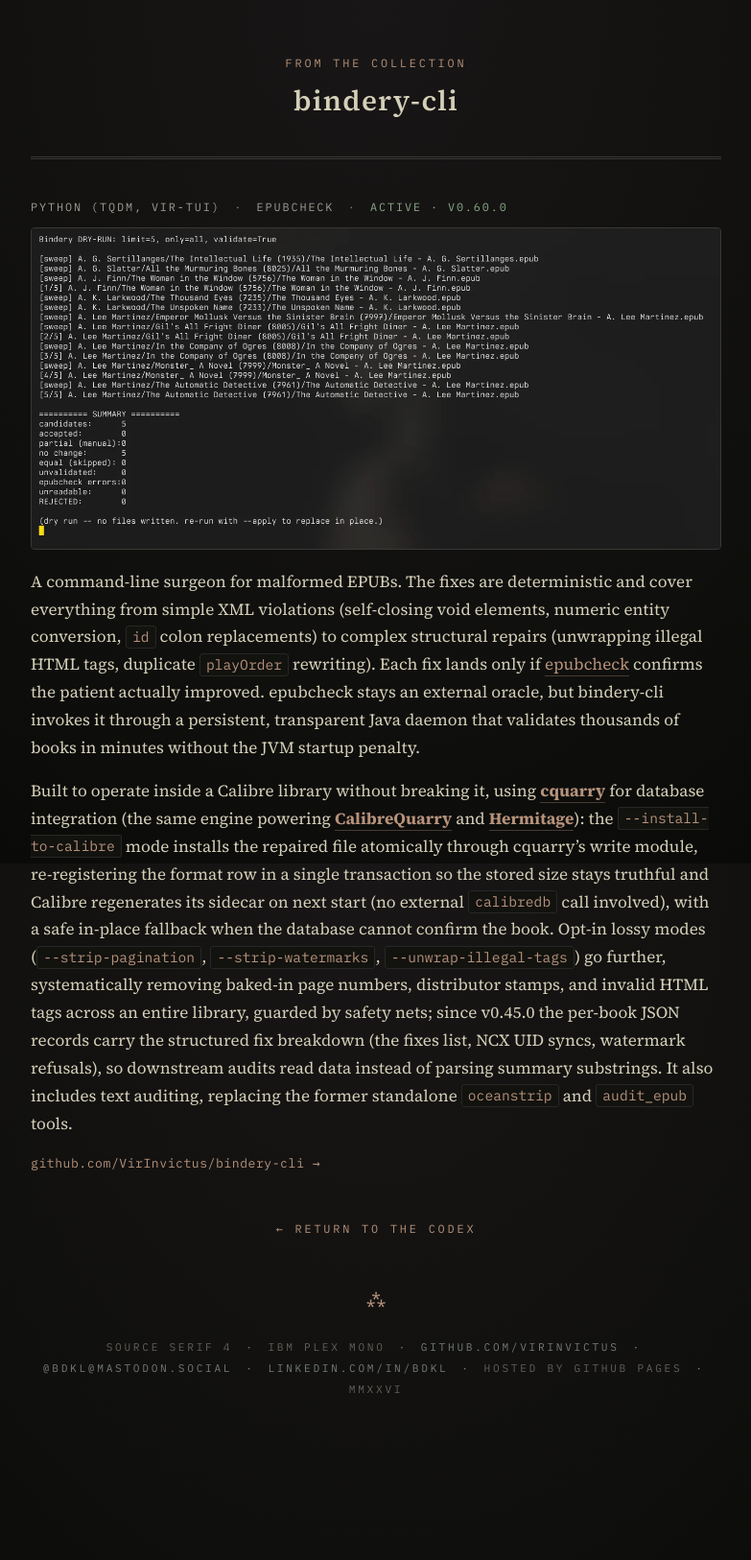
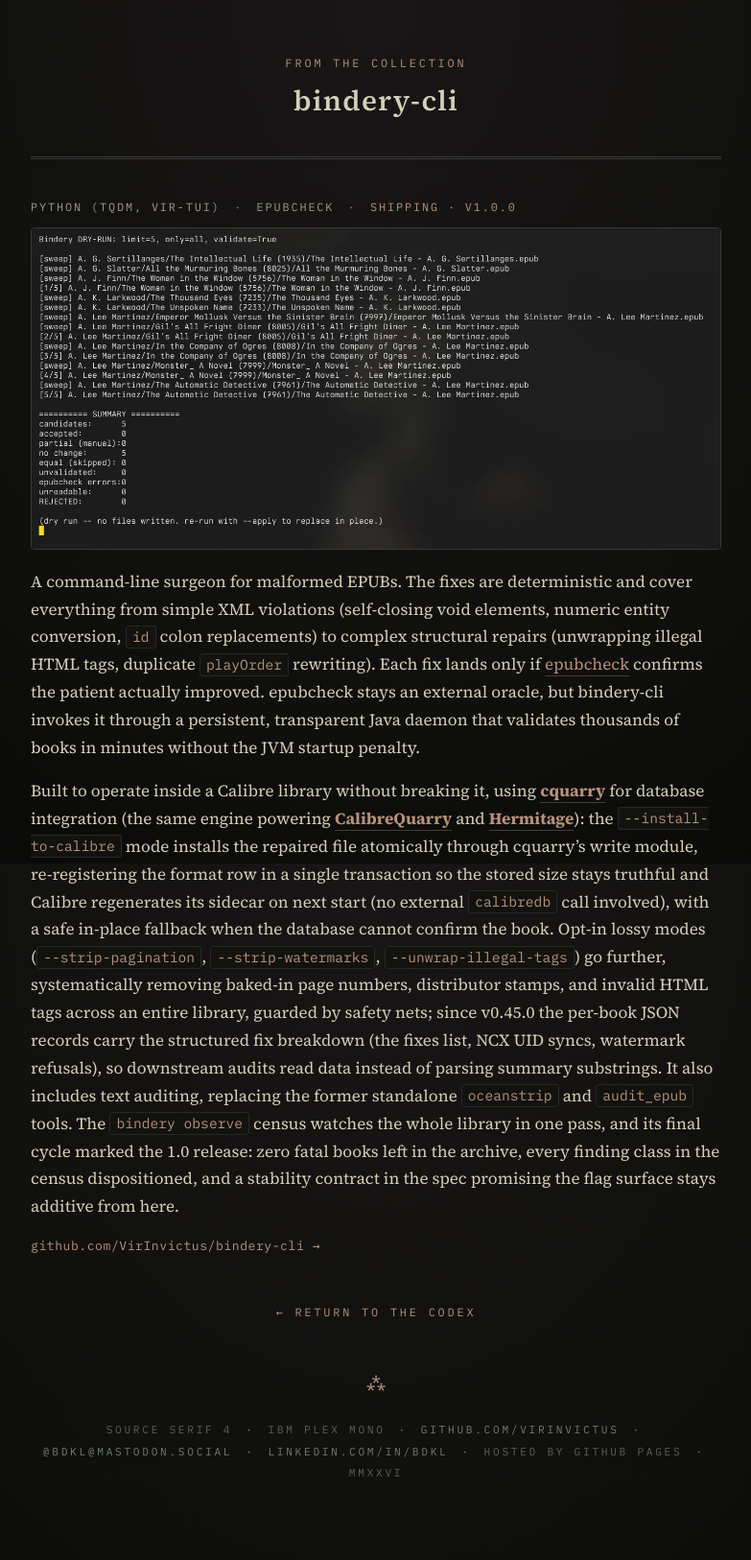
Before and after one commit to VirInvictus/VirInvictus.github.io, a Jekyll site: the page built from codex/bindery-cli.md, in a window 1280 px wide. Shown: the whole page at 96% size, without its empty margins (248-1031 px from the left). Built offline with Jekyll 4.4.1, drawn with Linux system fonts in a browser that asks for light colours; before the commit the page ends 1540 px from its top, so only the background shows below that.

Commit message:
docs: Sunday sync, cards and codex to the week's releases (bindery-cli v1.0.0, CalibreQuarry v3.84.1, cquarry v1.29.0, Viaduct v4.4.2)

```diff
--- a/codex/bindery-cli.md
+++ b/codex/bindery-cli.md
@@ -6,7 +6,7 @@ description: "A command-line surgeon for malformed EPUBs: deterministic fixes co
 permalink: /codex/bindery/
 ---
 
-<p class="codex-meta">Python (tqdm, vir-tui) <span class="stack-sep">·</span> epubcheck <span class="stack-sep">·</span> <span class="status">active · v0.60.0</span></p>
+<p class="codex-meta">Python (tqdm, vir-tui) <span class="stack-sep">·</span> epubcheck <span class="stack-sep">·</span> <span class="status status--shipping">shipping · v1.0.0</span></p>
 
 <div class="codex-plate">
   <img src="{{ '/assets/img/bindery-cli-sweep.webp' | relative_url }}" alt="bindery-cli's dry-run library sweep: per-book epubcheck results above a summary table ending in 'no files written'" loading="lazy">
@@ -14,6 +14,6 @@ permalink: /codex/bindery/
 
 A command-line surgeon for malformed EPUBs. The fixes are deterministic and cover everything from simple XML violations (self-closing void elements, numeric entity conversion, `id` colon replacements) to complex structural repairs (unwrapping illegal HTML tags, duplicate `playOrder` rewriting). Each fix lands only if [epubcheck](https://github.com/w3c/epubcheck) confirms the patient actually improved. epubcheck stays an external oracle, but bindery-cli invokes it through a persistent, transparent Java daemon that validates thousands of books in minutes without the JVM startup penalty.
 
-Built to operate inside a Calibre library without breaking it, using **[cquarry](/codex/cquarry/)** for database integration (the same engine powering **[CalibreQuarry](/codex/calibrequarry/)** and **[Hermitage](/codex/hermitage/)**): the `--install-to-calibre` mode installs the repaired file atomically through cquarry's write module, re-registering the format row in a single transaction so the stored size stays truthful and Calibre regenerates its sidecar on next start (no external `calibredb` call involved), with a safe in-place fallback when the database cannot confirm the book. Opt-in lossy modes (`--strip-pagination`, `--strip-watermarks`, `--unwrap-illegal-tags`) go further, systematically removing baked-in page numbers, distributor stamps, and invalid HTML tags across an entire library, guarded by safety nets; since v0.45.0 the per-book JSON records carry the structured fix breakdown (the fixes list, NCX UID syncs, watermark refusals), so downstream audits read data instead of parsing summary substrings. It also includes text auditing, replacing the former standalone `oceanstrip` and `audit_epub` tools.
+Built to operate inside a Calibre library without breaking it, using **[cquarry](/codex/cquarry/)** for database integration (the same engine powering **[CalibreQuarry](/codex/calibrequarry/)** and **[Hermitage](/codex/hermitage/)**): the `--install-to-calibre` mode installs the repaired file atomically through cquarry's write module, re-registering the format row in a single transaction so the stored size stays truthful and Calibre regenerates its sidecar on next start (no external `calibredb` call involved), with a safe in-place fallback when the database cannot confirm the book. Opt-in lossy modes (`--strip-pagination`, `--strip-watermarks`, `--unwrap-illegal-tags`) go further, systematically removing baked-in page numbers, distributor stamps, and invalid HTML tags across an entire library, guarded by safety nets; since v0.45.0 the per-book JSON records carry the structured fix breakdown (the fixes list, NCX UID syncs, watermark refusals), so downstream audits read data instead of parsing summary substrings. It also includes text auditing, replacing the former standalone `oceanstrip` and `audit_epub` tools. The `bindery observe` census watches the whole library in one pass, and its final cycle marked the 1.0 release: zero fatal books left in the archive, every finding class in the census dispositioned, and a stability contract in the spec promising the flag surface stays additive from here.
 
 <p class="codex-link"><a href="https://github.com/VirInvictus/bindery-cli">github.com/VirInvictus/bindery-cli →</a></p>
```
Also changed, not shown: README.md (+1 -1 lines), codex/calibrequarry.md (+1 -1 lines), codex/cquarry.md (+1 -1 lines).
